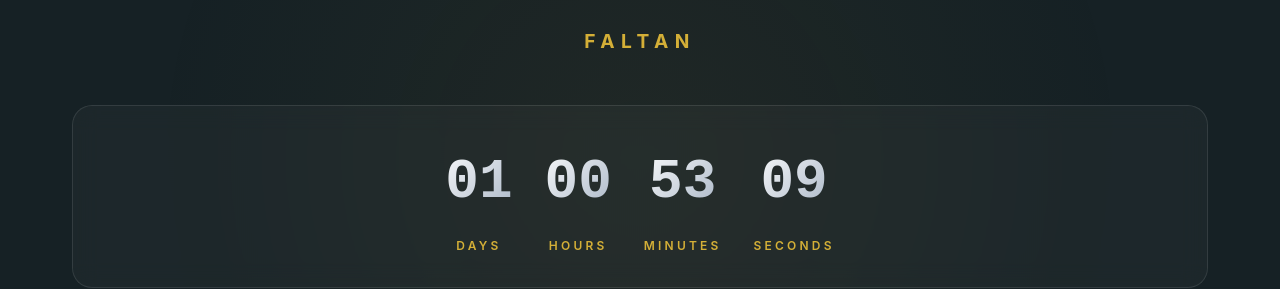
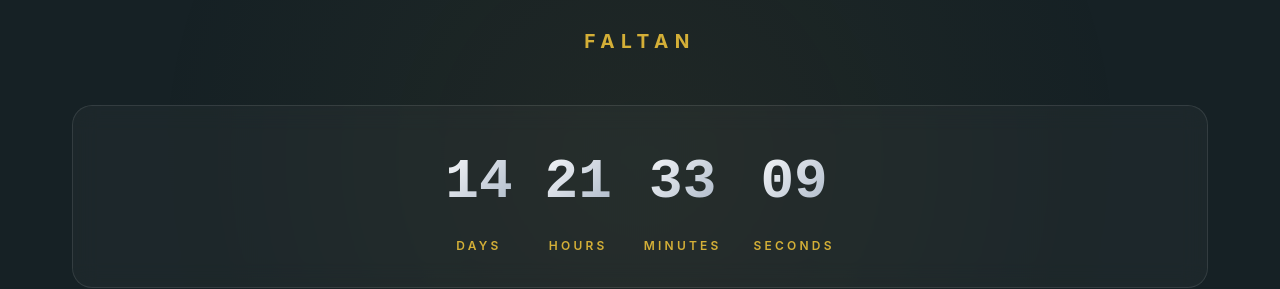
Before and after one commit to alanhernandez-lang/Pruebas-Marvelsa, a React (Vite) app in the folder rock-launch-frontend/: page / in a window 1280 px wide. Shown: the part 840-1129 px from the top of the page. Built offline with nearby package versions, Linux system fonts and the light colour scheme; no server answers.

Commit message:
Ajuste en Welcome.jsx y corrección de carga y visualización de imágenes

```diff
--- a/rock-launch-frontend/src/pages/VotingFlow.jsx
+++ b/rock-launch-frontend/src/pages/VotingFlow.jsx
@@ -203,9 +203,9 @@ function VotingFlow() {
                         currentDept.presenters.map(p => (
                             <div key={p.id} style={{ marginBottom: '2rem', padding: '1rem', background: 'rgba(255,255,255,0.03)', borderRadius: '12px', border: '1px solid var(--glass-border)' }}>
                                 <div style={{ display: 'flex', alignItems: 'center', gap: '1rem', marginBottom: '1rem' }}>
-                                    {p.photo ? (
+                                    {p.photo_url ? (
                                         <div className="presenter-photo-container" onClick={() => setZoomedPhoto(p)}>
-                                            <img src={`${BASE_API_URL}${p.photo}`} alt={p.name} style={{ width: '50px', height: '50px', borderRadius: '50%', objectFit: 'cover', border: '2px solid var(--accent)' }} />
+                                            <img src={`${BASE_API_URL}${p.photo_url}`} alt={p.name} style={{ width: '50px', height: '50px', borderRadius: '50%', objectFit: 'cover', border: '2px solid var(--accent)' }} />
                                         </div>
                                     ) : (
                                         <div style={{ width: '50px', height: '50px', borderRadius: '50%', background: 'rgba(255,255,255,0.05)', display: 'flex', alignItems: 'center', justifyContent: 'center', fontSize: '1.2rem' }}>👤</div>
@@ -372,7 +372,7 @@ function VotingFlow() {
             {zoomedPhoto && (
                 <div className="image-zoom-overlay" onClick={() => setZoomedPhoto(null)}>
                     <div className="image-zoom-content">
-                        <img src={`${BASE_API_URL}${zoomedPhoto.photo}`} alt={zoomedPhoto.name} />
+                        <img src={`${BASE_API_URL}${zoomedPhoto.photo_url}`} alt={zoomedPhoto.name} />
                         <div style={{ marginTop: '1rem', textAlign: 'center' }}>
                             <h2 style={{ margin: 0 }}>{zoomedPhoto.name}</h2>
                             <p style={{ color: 'var(--accent)', margin: '5px 0 0' }}>Presentador</p>
--- a/rock-launch-frontend/src/pages/Welcome.jsx
+++ b/rock-launch-frontend/src/pages/Welcome.jsx
@@ -76,7 +76,7 @@ function Welcome() {
                     <h2 className="reveal" style={{ fontSize: '1.2rem', letterSpacing: '0.4rem', color: 'var(--accent)', fontWeight: '700', marginBottom: '1rem' }}>FALTAN</h2>
                     <div className="reveal">
                         <Countdown
-                            targetDate="March 31, 2026 16:20:00"
+                            targetDate="April 14, 2026 13:00:00"
                             onFinish={handleCountdownFinish}
                         />
                     </div>
```
